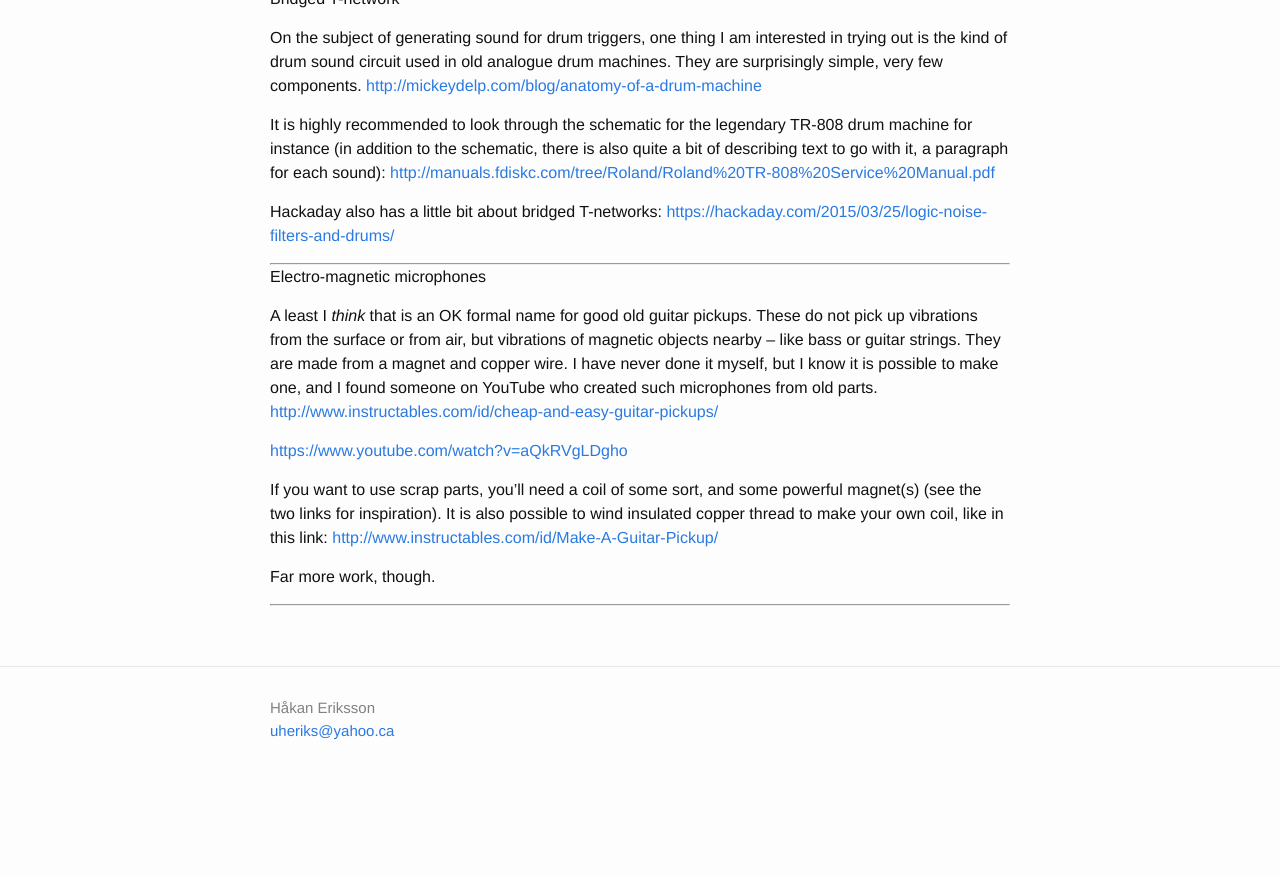
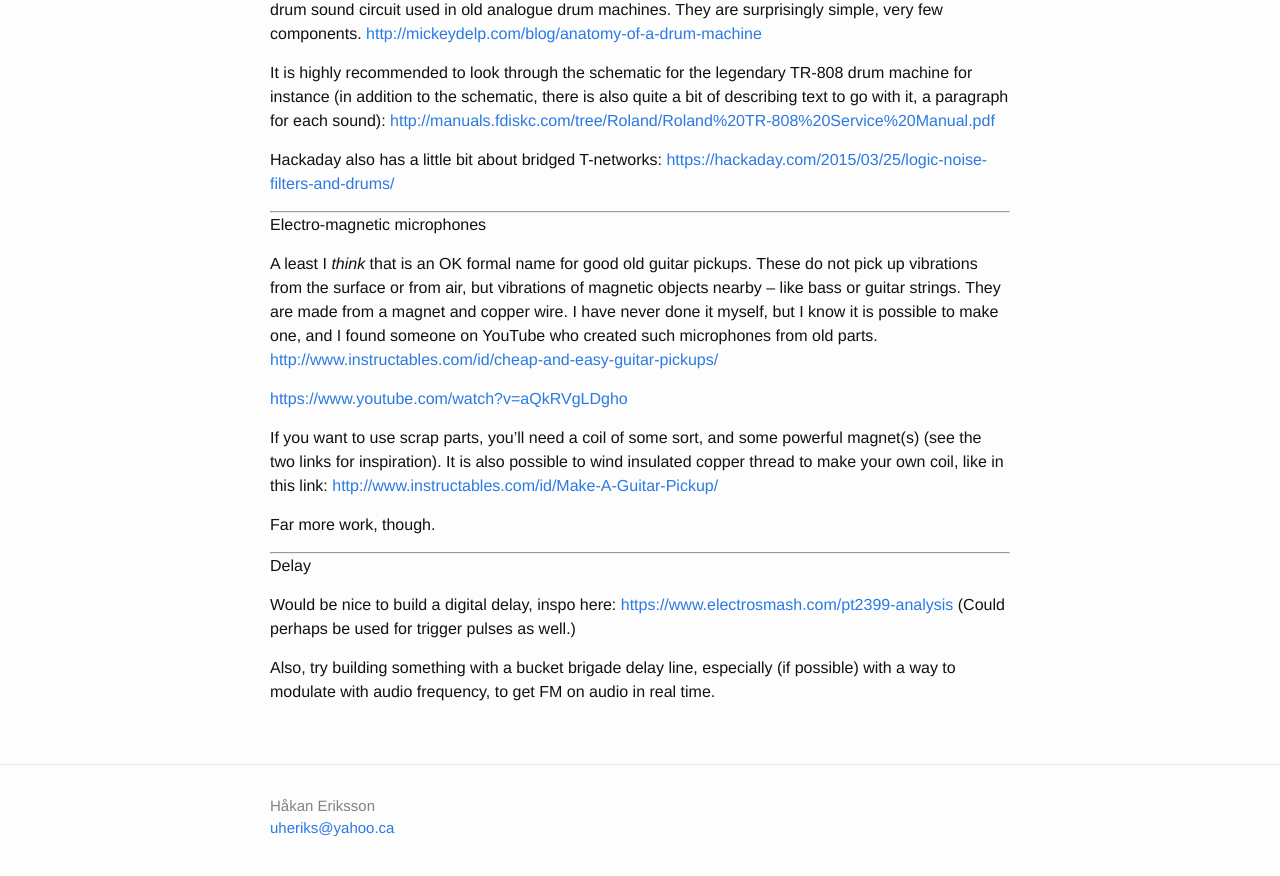
Before and after one commit to bar-and-c/electronicsoundmachines, a Jekyll site: the page built from _pages/90_inspiration.md, in a window 1280 px wide and 900 px high, scrolled down 1359 px. Shown: the top 876 px of the window. Built offline with Jekyll 4.4.1, drawn with Linux system fonts in a browser that asks for light colours; before the commit the page ends 2161 px from its top, so only the background shows below that.

Commit message:
Bits and pieces on e.g. delays

```diff
--- a/_pages/90_inspiration.md
+++ b/_pages/90_inspiration.md
@@ -92,3 +92,12 @@ If you want to use scrap parts, you’ll need a coil of some sort, and some powe
 Far more work, though.
 
 ---
+
+Delay
+
+Would be nice to build a digital delay, inspo here:
+<https://www.electrosmash.com/pt2399-analysis>
+(Could perhaps be used for trigger pulses as well.)
+
+
+Also, try building something with a bucket brigade delay line, especially (if possible) with a way to modulate with audio frequency, to get FM on audio in real time.
```
Also changed, not shown: _pages/03_punkmodular.md (+1 -1 lines), _pages/89_learning.md (+8 -0 lines), _pages/kicad.md (+9 -0 lines).
